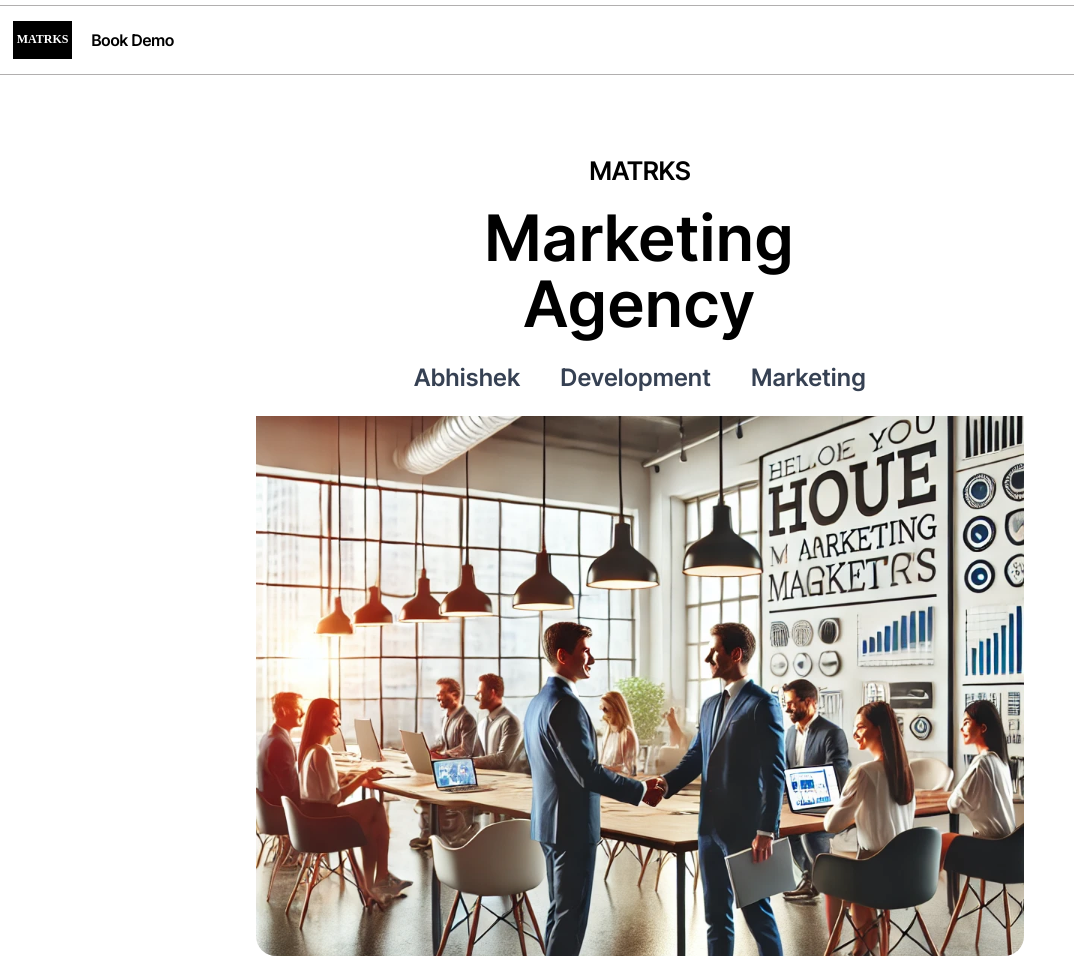
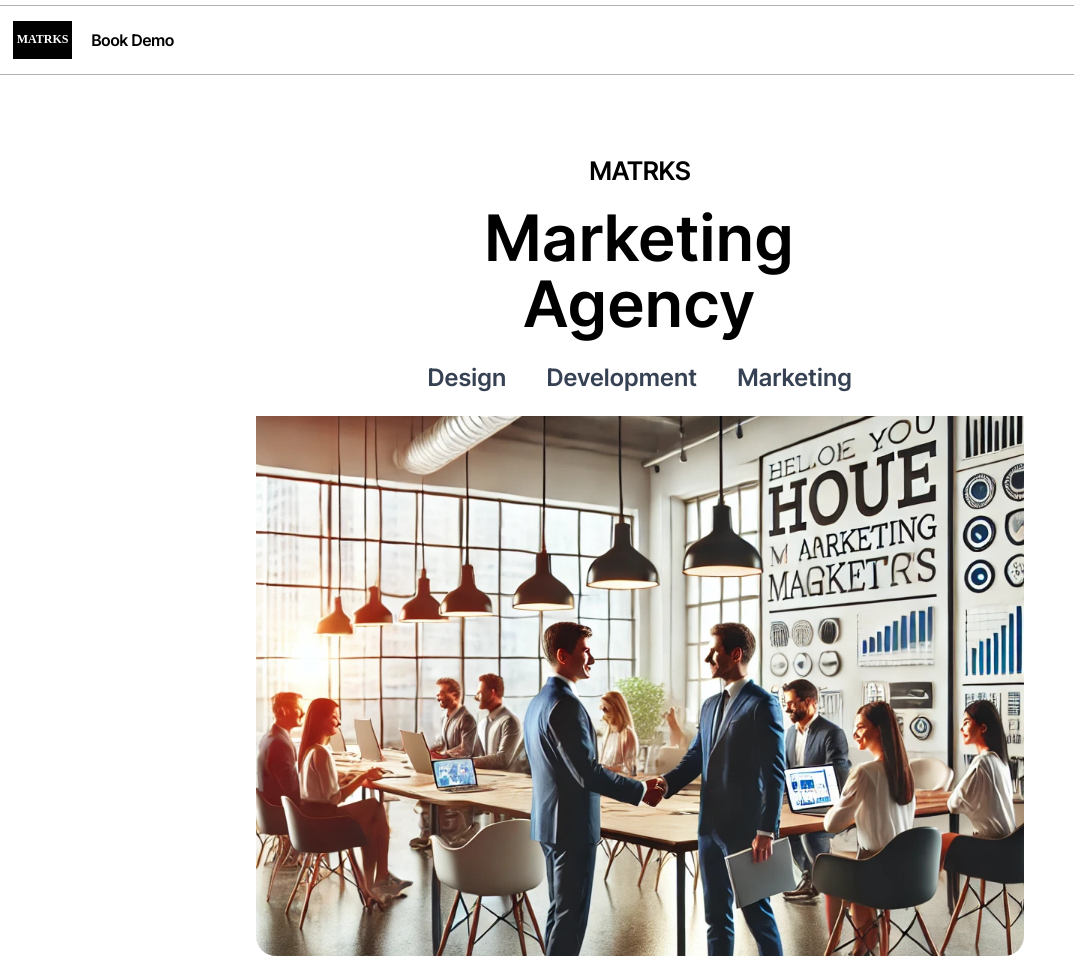
Before and after one commit to Arunyadav46/Matrks, a plain HTML site: page index.html in a window 1280 px wide. Shown: the top 956 px of the page, without its empty margins (0-1074 px from the left). Drawn offline with nearby package versions, Linux system fonts and the light colour scheme.

Commit message:
Update index.html

```diff
--- a/index.html
+++ b/index.html
@@ -28,7 +28,7 @@
             </div>
            <div class="flex flex-wrap gap-6 sm:gap-10 items-center justify-center py-6 text-center">
   <div class="border-b-2 border-transparent hover:border-blue-500 text-[15px] sm:text-2xl text-gray-700 hover:text-blue-600 font-semibold tracking-wide transition duration-300 cursor-pointer">
-    Abhishek
+    Design
   </div>
   <div class="border-b-2 border-transparent hover:border-blue-500 text-[15px] sm:text-2xl text-gray-700 hover:text-blue-600 font-semibold tracking-wide transition duration-300 cursor-pointer">
     Development
```
